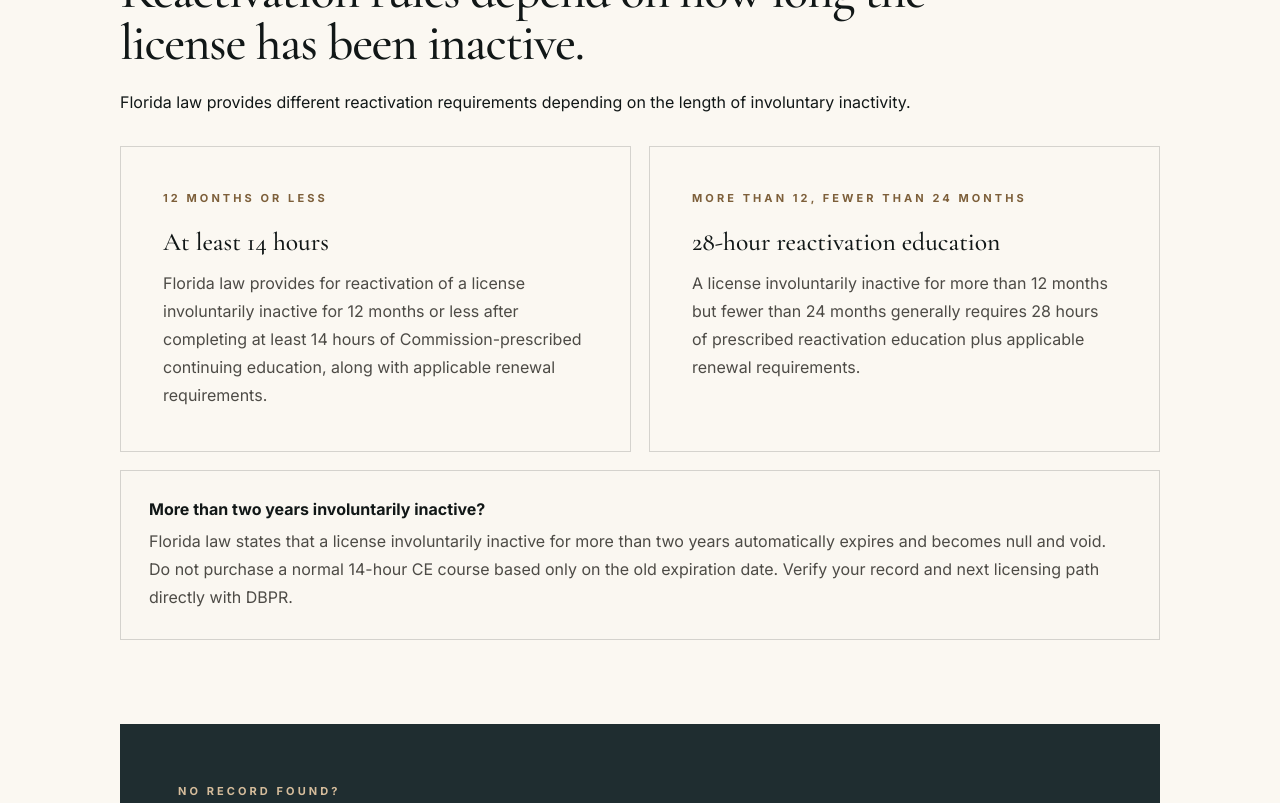
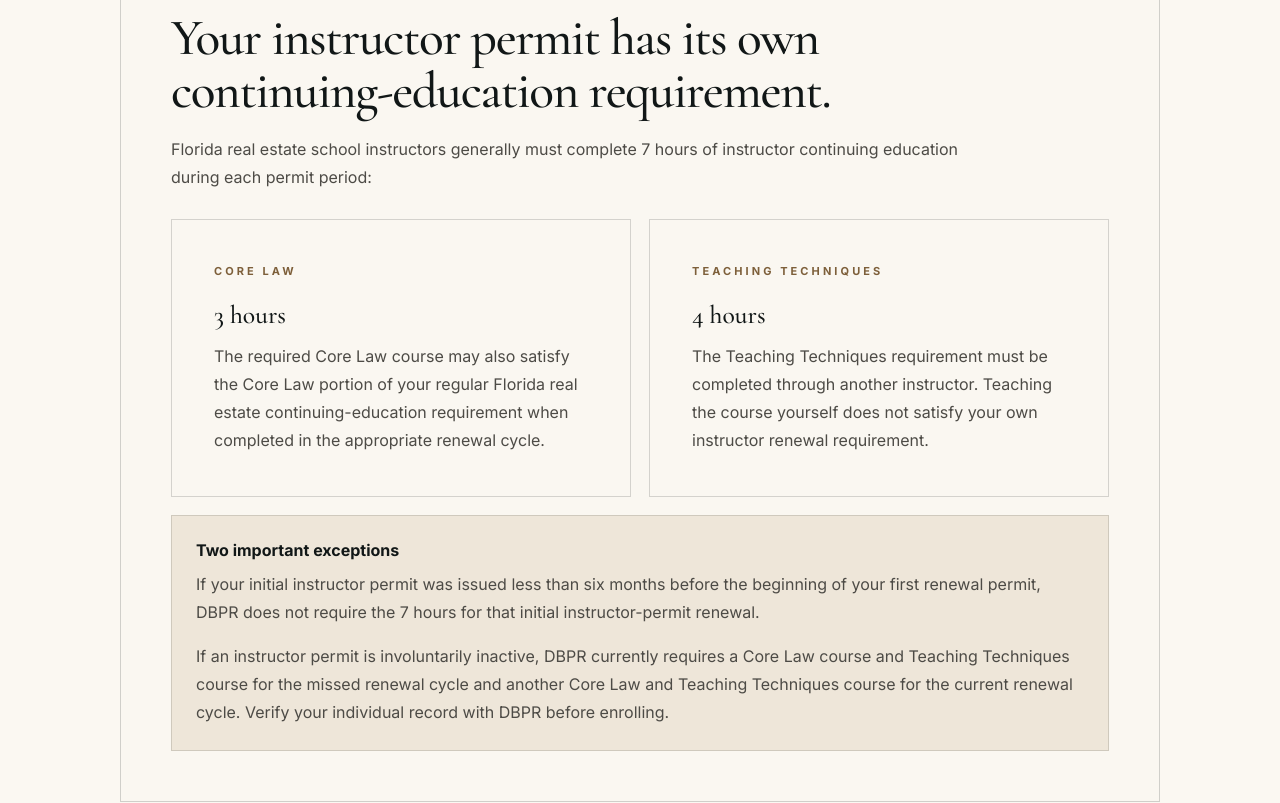
Before and after one commit to BrianLook/Greyson-Institute-Website, a Next.js app: page /check-florida-real-estate-license-expiration in a window 1280 px wide. Shown: the part 3780-4583 px from the top of the page. Built offline with nearby package versions, Linux system fonts and the light colour scheme.

Commit message:
Add instructor continuing education path

```diff
--- a/app/check-florida-real-estate-license-expiration/page.tsx
+++ b/app/check-florida-real-estate-license-expiration/page.tsx
@@ -71,6 +71,18 @@ const renewalPaths = [
     linkText:
       "Understand the 14-hour CE requirement",
   },
+  {
+  eyebrow: "INSTRUCTOR PERMIT",
+  title:
+    "Florida Real Estate School Instructor",
+  requirement:
+    "7-hour instructor continuing education",
+  description:
+    "Florida real estate school instructors generally renew their instructor permit with 3 hours of Core Law and 4 hours of Teaching Techniques during each permit period.",
+  href: "/contact",
+  linkText:
+    "Ask About Instructor Continuing Education",
+},
 ];
 
 export default function FloridaLicenseExpirationPage() {
@@ -494,7 +506,151 @@ export default function FloridaLicenseExpirationPage() {
             )}
           </div>
         </div>
+<div
+  style={{
+    marginBottom: "84px",
+    border:
+      "1px solid rgba(17, 23, 23, 0.18)",
+    padding:
+      "clamp(32px, 5vw, 50px)",
+    background: "#faf7f1",
+  }}
+>
+  <p className="eyebrow">
+    REAL ESTATE SCHOOL INSTRUCTOR
+  </p>
 
+  <h2
+    style={{
+      maxWidth: "820px",
+    }}
+  >
+    Your instructor permit has its own
+    continuing-education requirement.
+  </h2>
+
+  <p
+    style={{
+      maxWidth: "830px",
+      color: "#4d4b46",
+    }}
+  >
+    Florida real estate school instructors
+    generally must complete 7 hours of
+    instructor continuing education during
+    each permit period:
+  </p>
+
+  <div
+    style={{
+      display: "grid",
+      gridTemplateColumns:
+        "repeat(auto-fit, minmax(min(100%, 280px), 1fr))",
+      gap: "18px",
+      marginTop: "28px",
+    }}
+  >
+    <div className="license-warning-box">
+      <p className="eyebrow">
+        CORE LAW
+      </p>
+
+      <h3
+        style={{
+          fontSize: "1.6rem",
+          marginBottom: "12px",
+        }}
+      >
+        3 hours
+      </h3>
+
+      <p
+        style={{
+          color: "#4d4b46",
+          margin: 0,
+        }}
+      >
+        The required Core Law course may also
+        satisfy the Core Law portion of your
+        regular Florida real estate
+        continuing-education requirement when
+        completed in the appropriate renewal
+        cycle.
+      </p>
+    </div>
+
+    <div className="license-warning-box">
+      <p className="eyebrow">
+        TEACHING TECHNIQUES
+      </p>
+
+      <h3
+        style={{
+          fontSize: "1.6rem",
+          marginBottom: "12px",
+        }}
+      >
+        4 hours
+      </h3>
+
+      <p
+        style={{
+          color: "#4d4b46",
+          margin: 0,
+        }}
+      >
+        The Teaching Techniques requirement
+        must be completed through another
+        instructor. Teaching the course
+        yourself does not satisfy your own
+        instructor renewal requirement.
+      </p>
+    </div>
+  </div>
+
+  <div
+    style={{
+      marginTop: "18px",
+      padding: "24px",
+      background: "#eee6d9",
+      border:
+        "1px solid rgba(17, 23, 23, 0.14)",
+    }}
+  >
+    <strong>
+      Two important exceptions
+    </strong>
+
+    <p
+      style={{
+        color: "#4d4b46",
+        marginTop: "10px",
+      }}
+    >
+      If your initial instructor permit was
+      issued less than six months before the
+      beginning of your first renewal permit,
+      DBPR does not require the 7 hours for
+      that initial instructor-permit renewal.
+    </p>
+
+    <p
+      style={{
+        color: "#4d4b46",
+        marginBottom: 0,
+      }}
+    >
+      If an instructor permit is involuntarily
+      inactive, DBPR currently requires a Core
+      Law course and Teaching Techniques course
+      for the missed renewal cycle and another
+      Core Law and Teaching Techniques course
+      for the current renewal cycle. Verify
+      your individual record with DBPR before
+      enrolling.
+    </p>
+  </div>
+</div>
         <div
           style={{
             background: "#eee6d9",
```
